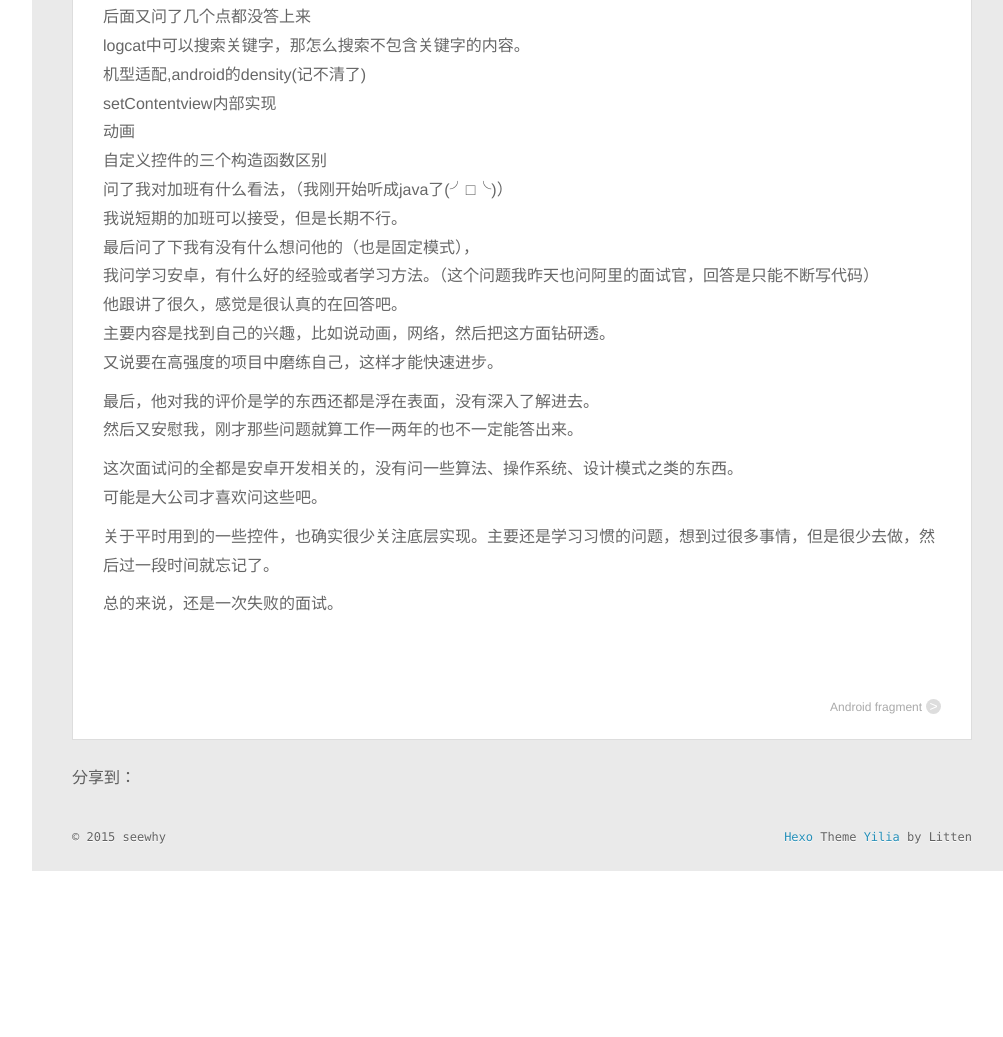
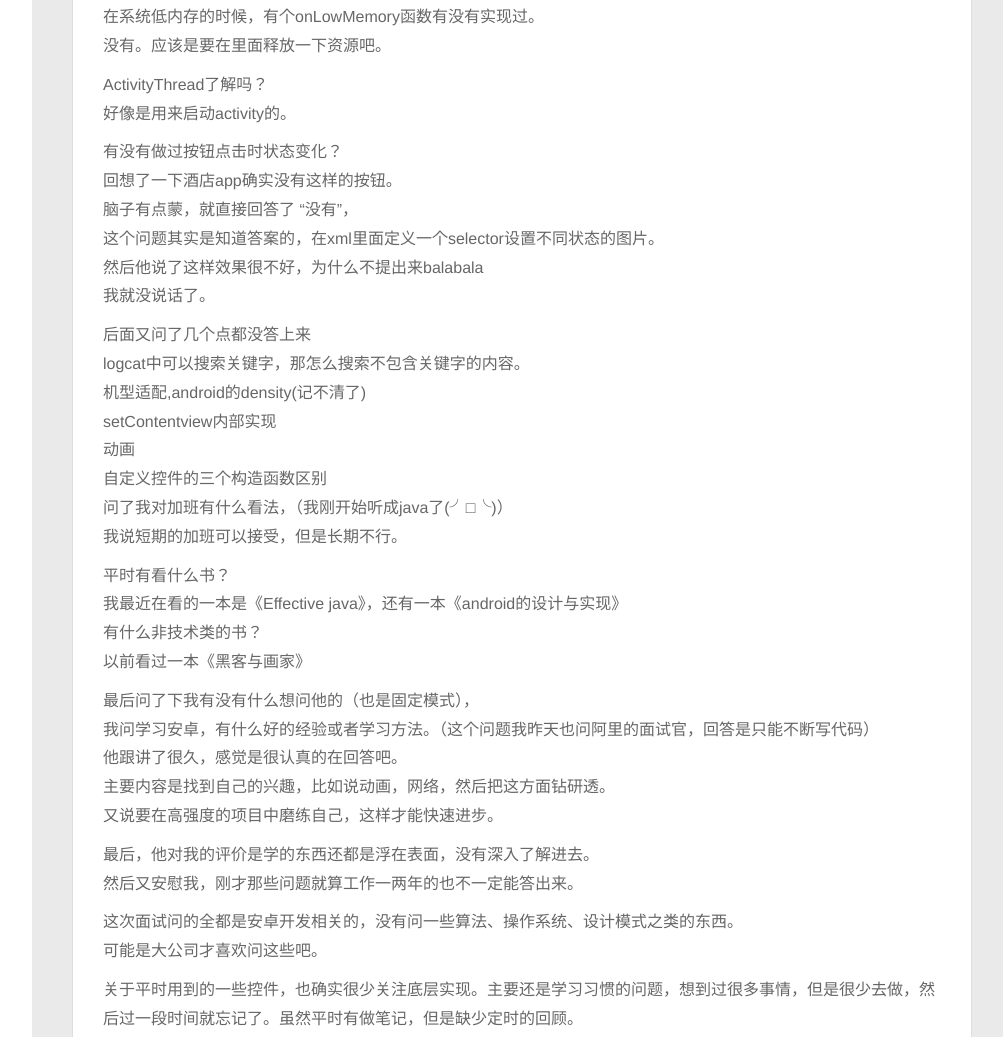
Before and after one commit to seewhy163/seewhy93.github.io, a plain HTML site: page 2015/07/15/xiangweninterview/index.html in a window 1280 px wide. Shown: the part 1569-2606 px from the top of the page, without its empty margins (268-1271 px from the left). Before the commit the page ends 2440 px from the top, so only its background shows below. Drawn offline with nearby package versions, Linux system fonts and the light colour scheme; some packages are replaced by stand-ins of ours; a script that the page names is missing.

Commit message:
Site updated: 2015-07-16 00:56:28

```diff
--- a/2015/07/15/xiangweninterview/index.html
+++ b/2015/07/15/xiangweninterview/index.html
@@ -237,10 +237,15 @@
 <p>问view中的类结构<br>我回答viewGroup继承自view,然后viewGroup下有各种layout。<br>答得也不是很完整。</p>
 <p>问用过哪些eclipse的快捷键。<br>我有点无语，怎么还问快捷键的。<br>然后说我用android studio的。<br>“哦，那说一下as里常用的快捷键”<br>“我快捷键都自定义过了”<br>“嗯，那具体说一下”<br>“比如说cmd + E “最近文件 “双shift”快速搜索 “cmd+R”运行等等<br>“怎么快速搜索一个函数”<br>这个我忘记了，然后想到了vim的搜索，于是回答<br>“打一个/，然后搜函数名就可以了，我装了vim的插件”<br>“哦”</p>
 <p>问adb用过没<br>我说用来安装卸载程序了</p>
-<p>后面又问了几个点都没答上来<br>logcat中可以搜索关键字，那怎么搜索不包含关键字的内容。<br>机型适配,android的density(记不清了)<br>setContentview内部实现<br>动画<br>自定义控件的三个构造函数区别<br>问了我对加班有什么看法，（我刚开始听成java了(╯□╰)）<br>我说短期的加班可以接受，但是长期不行。<br>最后问了下我有没有什么想问他的（也是固定模式），<br>我问学习安卓，有什么好的经验或者学习方法。（这个问题我昨天也问阿里的面试官，回答是只能不断写代码）<br>他跟讲了很久，感觉是很认真的在回答吧。<br>主要内容是找到自己的兴趣，比如说动画，网络，然后把这方面钻研透。<br>又说要在高强度的项目中磨练自己，这样才能快速进步。</p>
+<p>在系统低内存的时候，有个onLowMemory函数有没有实现过。<br>没有。应该是要在里面释放一下资源吧。</p>
+<p>ActivityThread了解吗？<br>好像是用来启动activity的。</p>
+<p>有没有做过按钮点击时状态变化？<br>回想了一下酒店app确实没有这样的按钮。<br>脑子有点蒙，就直接回答了 “没有”，<br>这个问题其实是知道答案的，在xml里面定义一个selector设置不同状态的图片。<br>然后他说了这样效果很不好，为什么不提出来balabala<br>我就没说话了。</p>
+<p>后面又问了几个点都没答上来<br>logcat中可以搜索关键字，那怎么搜索不包含关键字的内容。<br>机型适配,android的density(记不清了)<br>setContentview内部实现<br>动画<br>自定义控件的三个构造函数区别<br>问了我对加班有什么看法，（我刚开始听成java了(╯□╰)）<br>我说短期的加班可以接受，但是长期不行。</p>
+<p>平时有看什么书？<br>我最近在看的一本是《Effective java》，还有一本《android的设计与实现》<br>有什么非技术类的书？<br>以前看过一本《黑客与画家》</p>
+<p>最后问了下我有没有什么想问他的（也是固定模式），<br>我问学习安卓，有什么好的经验或者学习方法。（这个问题我昨天也问阿里的面试官，回答是只能不断写代码）<br>他跟讲了很久，感觉是很认真的在回答吧。<br>主要内容是找到自己的兴趣，比如说动画，网络，然后把这方面钻研透。<br>又说要在高强度的项目中磨练自己，这样才能快速进步。</p>
 <p>最后，他对我的评价是学的东西还都是浮在表面，没有深入了解进去。<br>然后又安慰我，刚才那些问题就算工作一两年的也不一定能答出来。</p>
 <p>这次面试问的全都是安卓开发相关的，没有问一些算法、操作系统、设计模式之类的东西。<br>可能是大公司才喜欢问这些吧。</p>
-<p>关于平时用到的一些控件，也确实很少关注底层实现。主要还是学习习惯的问题，想到过很多事情，但是很少去做，然后过一段时间就忘记了。</p>
+<p>关于平时用到的一些控件，也确实很少关注底层实现。主要还是学习习惯的问题，想到过很多事情，但是很少去做，然后过一段时间就忘记了。虽然平时有做笔记，但是缺少定时的回顾。</p>
 <p>总的来说，还是一次失败的面试。</p>
 
 
```
Also changed, not shown: atom.xml (+9 -4 lines), index.html (+7 -2 lines).
